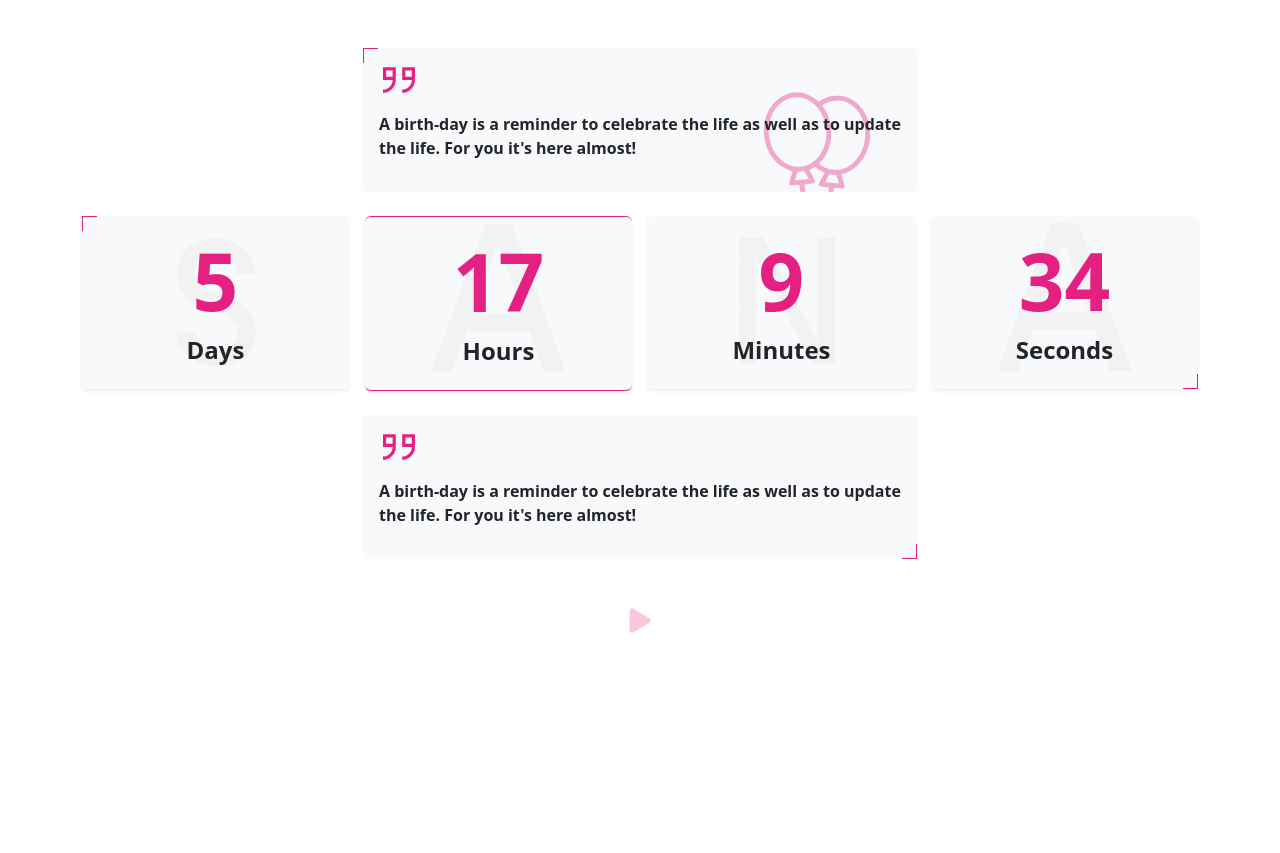
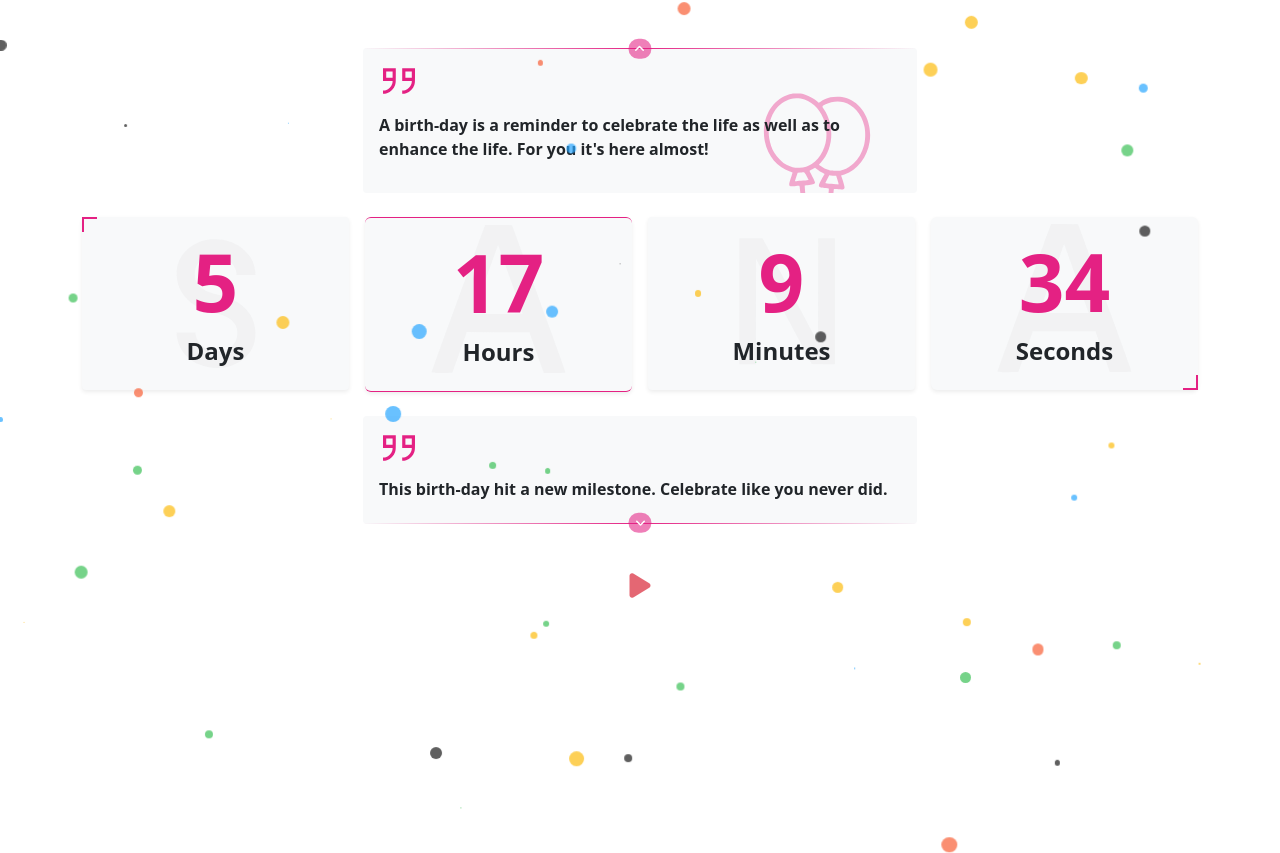
Before and after one commit to Najmul11/birthdayWish, a plain HTML site: page index.html in a window 1280 px wide. Before the commit the page ends 800 px from the top, so only its background shows below. Drawn offline with nearby package versions, Linux system fonts and the light colour scheme.

Commit message:
added body bg

```diff
--- a/app.js
+++ b/app.js
@@ -55,3 +55,48 @@ pause.addEventListener('click',()=>{
     pause.style.display='none';
     play.style.display='block';
 })
+
+
+
+
+// Some random colors
+const colors = ["#3CC157", "#2AA7FF", "#1B1B1B", "#FCBC0F", "#F85F36"];
+
+const numBalls = 50;
+const balls = [];
+
+for (let i = 0; i < numBalls; i++) {
+  let ball = document.createElement("div");
+  ball.classList.add("ball");
+  ball.style.background = colors[Math.floor(Math.random() * colors.length)];
+  ball.style.left = `${Math.floor(Math.random() * 100)}vw`;
+  ball.style.top = `${Math.floor(Math.random() * 100)}vh`;
+  ball.style.transform = `scale(${Math.random()})`;
+  ball.style.width = `${Math.random()}em`;
+  ball.style.height = ball.style.width;
+
+  balls.push(ball);
+  document.body.append(ball);
+}
+
+// Keyframes
+balls.forEach((el, i, ra) => {
+  let to = {
+    x: Math.random() * (i % 2 === 0 ? -11 : 11),
+    y: Math.random() * 12
+  };
+
+  let anim = el.animate(
+    [
+      { transform: "translate(0, 0)" },
+      { transform: `translate(${to.x}rem, ${to.y}rem)` }
+    ],
+    {
+      duration: (Math.random() + 1) * 2000, // random duration
+      direction: "alternate",
+      fill: "both",
+      iterations: Infinity,
+      easing: "ease-in-out"
+    }
+  );
+});
--- /dev/null
+++ b/background.scss
@@ -0,0 +1,94 @@
+@import 'compass'
+
+
+// n is number of stars required
+@function multiple-box-shadow ($n)
+  $value: '#{random(2000)}px #{random(2000)}px #FFF'
+  @for $i from 2 through $n
+    $value: '#{$value} , #{random(2000)}px #{random(2000)}px #FFF'
+
+  @return unquote($value)
+
+$shadows-small:  multiple-box-shadow(700)
+$shadows-medium: multiple-box-shadow(200)
+$shadows-big:    multiple-box-shadow(100)
+
+html
+  height: 100%
+  background: radial-gradient(ellipse at bottom, #1B2735 0%, #090A0F 100%)
+  overflow: hidden
+
+#stars
+  width: 1px
+  height: 1px
+  background: transparent
+  box-shadow: $shadows-small
+  animation     : animStar 50s linear infinite
+
+  &:after
+    content: " "
+    position: absolute
+    top: 2000px
+    width: 1px
+    height: 1px
+    background: transparent
+    box-shadow: $shadows-small
+
+#stars2
+  width: 2px
+  height: 2px
+  background: transparent
+  box-shadow: $shadows-medium
+  animation     : animStar 100s linear infinite
+
+  &:after
+    content: " "
+    position: absolute
+    top: 2000px
+    width: 2px
+    height: 2px
+    background: transparent
+    box-shadow: $shadows-medium
+
+#stars3
+  width: 3px
+  height: 3px
+  background: transparent
+  box-shadow: $shadows-big
+  animation     : animStar 150s linear infinite
+
+  &:after
+    content: " "
+    position: absolute
+    top: 2000px
+    width: 3px
+    height: 3px
+    background: transparent
+    box-shadow: $shadows-big
+
+#title
+  position: absolute
+  top: 50%
+  left: 0
+  right: 0
+
+  color: #FFF
+  text-align: center
+  font-family: 'lato',sans-serif
+  font-weight: 300
+  font-size: 50px
+  letter-spacing: 10px
+
+  margin-top: -60px
+  padding-left: 10px
+
+  span
+    background: -webkit-linear-gradient(white, #38495a)
+    -webkit-background-clip: text
+    -webkit-text-fill-color: transparent
+
+@keyframes animStar
+  from
+    transform: translateY(0px)
+  to
+    transform: translateY(-2000px)
--- a/index.html
+++ b/index.html
@@ -12,7 +12,9 @@
   <script src="https://kit.fontawesome.com/810fe377f0.js" crossorigin="anonymous"></script>
   <!-- favicon -->
   <link rel="shortcut icon" href="images/countdown.png" type="image/x-icon">
+  <!-- custom css -->
   <link rel="stylesheet" href="style.css">
+
 </head>
 
 <body class="">
@@ -26,9 +28,11 @@
               <div class="d-flex justify-content-between ">
                 <img src="images/comma.svg" alt="" class="comma-image">
               </div>
-              <p class="mt-2 fw-semibold ">A birth-day is a reminder to celebrate the life as well as to update the
-                life.
-                For you it's here almost!</p>
+              <p class="mt-2 fw-semibold ">A birth-day is a reminder to celebrate the life as well as to enhance the life. For you it's here almost!</p>
+              <span class="position-absolute top-0 start-50 translate-middle badge rounded-pill badge-bg">
+                <i class="fa-solid fa-angle-right fa-rotate-270"></i>
+                <span class="visually-hidden">unread messages</span>
+              </span>
             </div>
           </div>
         </div>
@@ -73,20 +77,21 @@
               <div class="d-flex justify-content-between ">
                 <img src="images/comma.svg" alt="" class="comma-image">
               </div>
-              <p class="mt-2 fw-semibold ">A birth-day is a reminder to celebrate the life as well as to update the
-                life.
-                For you it's here almost!</p>
+              <h6 class="mt-2 fw-semibold">This birth-day hit a new milestone. Celebrate like you never did.</h6>
+              <span class="position-absolute top-100 start-50 translate-middle badge badge-bg rounded-pill">
+                <i class="fa-solid fa-angle-right fa-rotate-90 "></i>
+                <span class="visually-hidden">unread messages</span>
+              </span>
             </div>
           </div>
         </div>
         <div class="text-center mt-5 mb-3 " id="">
-          <i class="fa-solid fa-play fs-3 opacity-25 fontawesome" id="play"></i>
-          <i class="fa-solid fa-pause fs-3 opacity-25 fontawesome" id="pause"></i>
+          <i class="fa-solid fa-play fs-3 opacity-75 fontawesome" id="play"></i>
+          <i class="fa-solid fa-pause fs-3 opacity-75  fontawesome" id="pause"></i>
         </div>
       </div>
     </section>
   </main>
-
 
   <script src="https://cdn.jsdelivr.net/npm/bootstrap@5.2.0/dist/js/bootstrap.bundle.min.js"
     integrity="sha384-A3rJD856KowSb7dwlZdYEkO39Gagi7vIsF0jrRAoQmDKKtQBHUuLZ9AsSv4jD4Xa" crossorigin="anonymous">
--- a/style.css
+++ b/style.css
@@ -26,7 +26,7 @@ h2{
     background: #e42183;
     top:0;
     left: 0;
-    height: 1px;
+    height: 1.7px;
     width: 15px;
   }
   .day-border::before {
@@ -36,7 +36,7 @@ h2{
     top:0;
     left: 0;
     height: 15px;
-    width: 1px;
+    width: 2px;
   }
   /* second border  */
   .sec-border::after {
@@ -45,7 +45,7 @@ h2{
     background: #e42183;
     bottom:0;
     right: 0;
-    height: 1px;
+    height: 1.7px;
     width: 15px;
   }
   .sec-border::before {
@@ -55,49 +55,25 @@ h2{
     bottom:0;
     right: 0;
     height: 15px;
-    width: 1px;
+    width: 1.7px;
   }
-  .qoute-border::after {
-    content: "";
-    position: absolute;
-    background: #e42183;
-    top:0;
-    left: 0;
-    height: 1px;
-    width: 15px;
-  }
-  .qoute-border::before {
-    content: "";
-    position: absolute;
-    background: #e42183;
-    top:0;
-    left: 0;
-    height: 15px;
-    width: 1px;
-  }
-
-  /* second border  */
-  .side-border::after {
-    content: "";
-    position: absolute;
-    background: #e42183;
-    bottom:0;
-    right: 0;
-    height: 1px;
-    width: 15px;;
-  }
-  .side-border::before {
-    content: "";
-    position: absolute;
-    background: #e42183;
-    bottom:0;
-    right: 0;
-    height: 15px;
-    width: 1px;
-  }
+/* .qoute-border */
+.qoute-border{
+  border-top: 1px solid ;
+  border-image:linear-gradient(to right,rgba(0,0,0,0),#e42183,rgba(0,0,0,0));
+  border-image-slice:1;
+}
+.side-border{
+  border-bottom: 1px solid ;
+  border-image:linear-gradient(to right,rgba(0,0,0,0),#e42183,rgba(0,0,0,0));
+  border-image-slice:1;
+}
 /* fontawesome */
 .fontawesome{
-  color: #e42183;
+  color: #dc3545;
+}
+.badge-bg{
+  background-color: #e4218393;
 }
 
 
@@ -119,3 +95,10 @@ h2{
 .sec-bg{
     background-image: url(images/A.svg);
 }
+
+/* whole body background */
+.ball {
+  position: absolute;
+  border-radius: 100%;
+  opacity: 0.7;
+}
```
